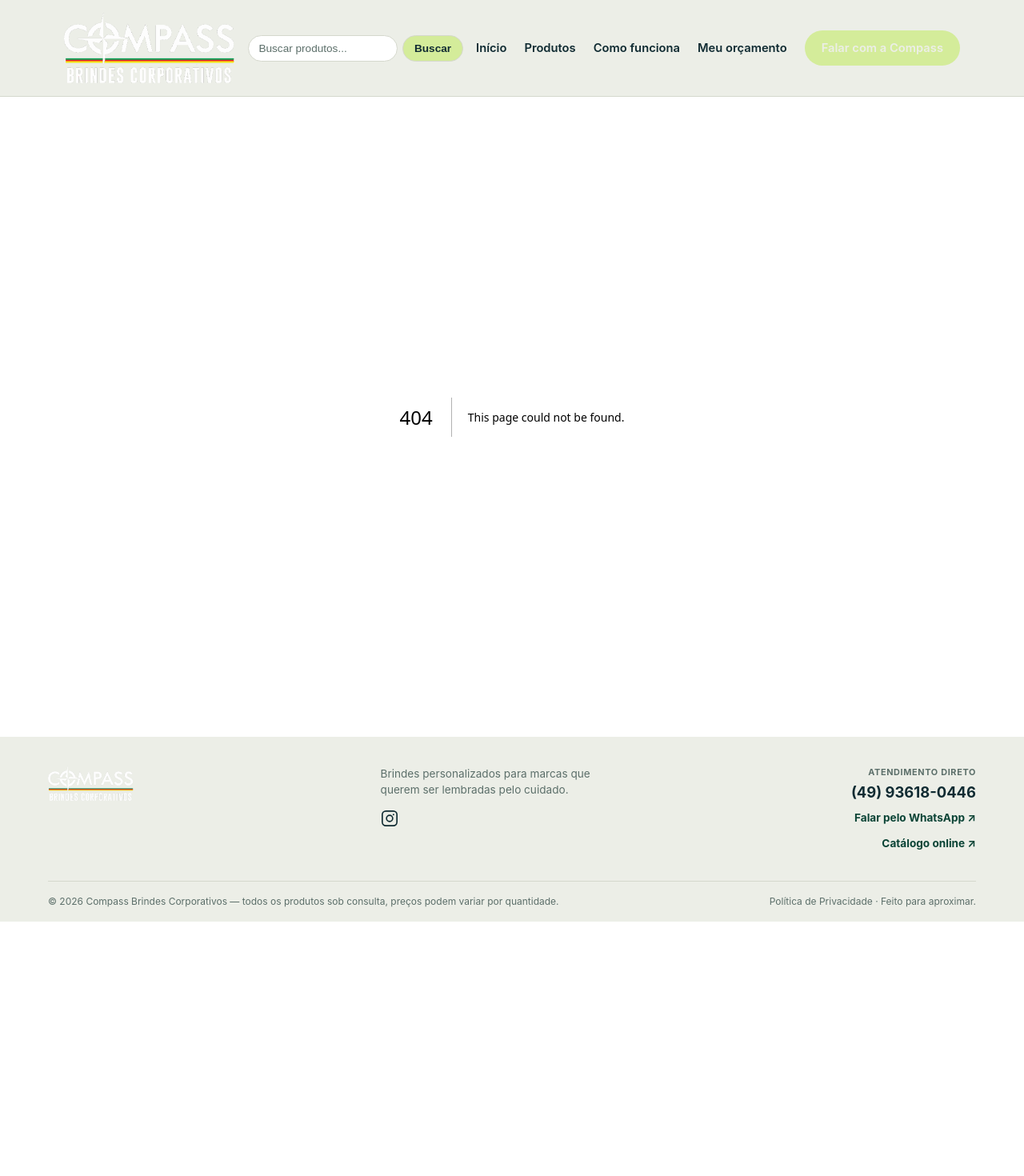
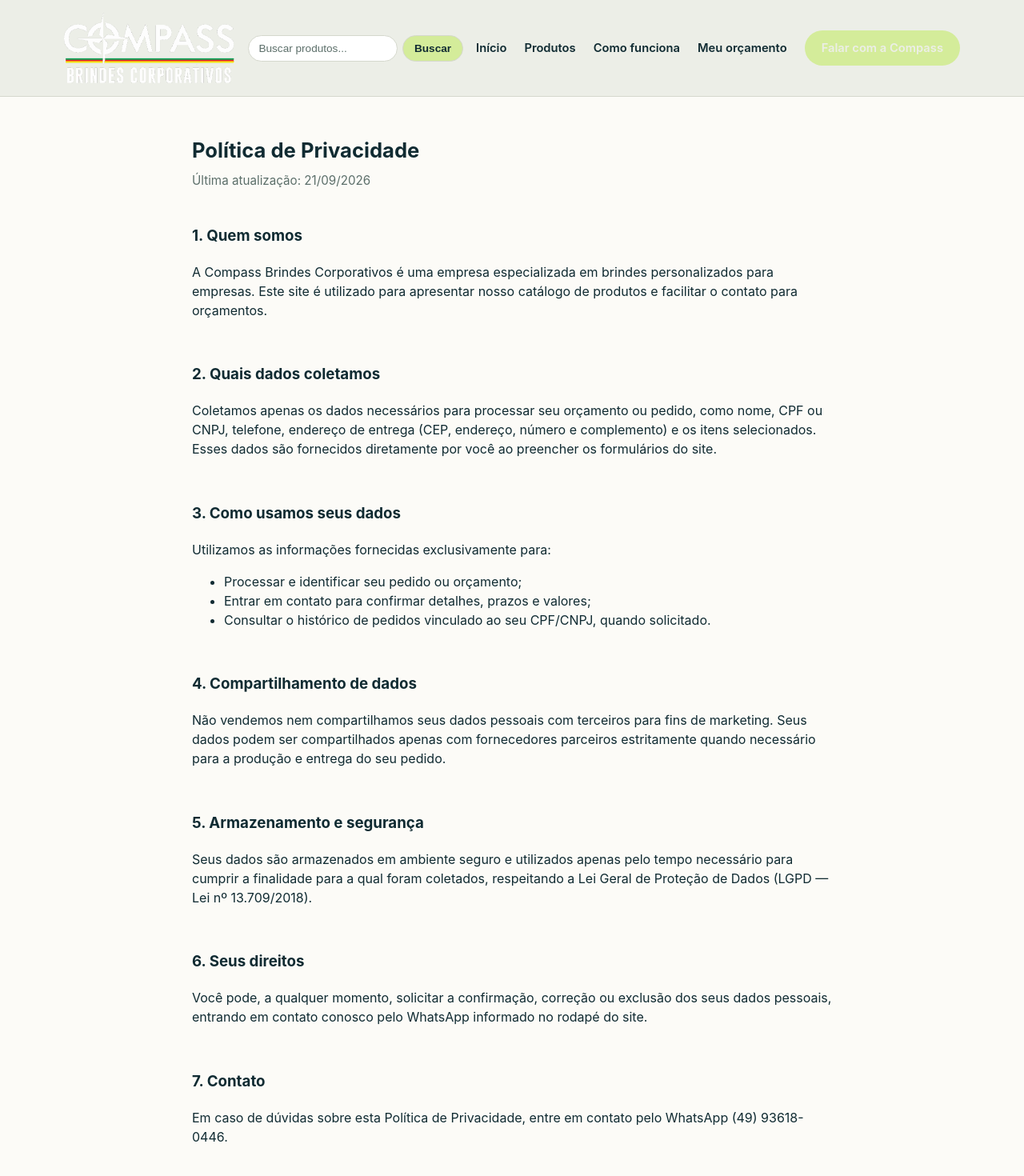
Before and after one commit to compassbrindes-stack/compass-brindes, a Next.js app: page /politica-de-privacidade in a window 1280 px wide. Before the commit this address had no page. Shown: the top 1470 px of the page at 80% size. Before the commit the page ends 1152 px from the top, so only its background shows below. Built offline with nearby package versions, Linux system fonts and the light colour scheme.

Commit message:
Create page.tsx

```diff
--- /dev/null
+++ b/app/politica-de-privacidade/page.tsx
@@ -0,0 +1,82 @@
+export const metadata = {
+  title: "Política de Privacidade — Compass Brindes Corporativos",
+};
+
+export default function PoliticaDePrivacidadePage() {
+  return (
+    <div className="container section" style={{ maxWidth: 800 }}>
+      <h2>Política de Privacidade</h2>
+      <p className="section-lede" style={{ marginBottom: 24 }}>
+        Última atualização: {new Date().toLocaleDateString("pt-BR")}
+      </p>
+
+      <div style={{ display: "flex", flexDirection: "column", gap: 20, color: "var(--color-text)" }}>
+        <section>
+          <h3>1. Quem somos</h3>
+          <p>
+            A Compass Brindes Corporativos é uma empresa especializada em brindes personalizados
+            para empresas. Este site é utilizado para apresentar nosso catálogo de produtos e
+            facilitar o contato para orçamentos.
+          </p>
+        </section>
+
+        <section>
+          <h3>2. Quais dados coletamos</h3>
+          <p>
+            Coletamos apenas os dados necessários para processar seu orçamento ou pedido, como
+            nome, CPF ou CNPJ, telefone, endereço de entrega (CEP, endereço, número e
+            complemento) e os itens selecionados. Esses dados são fornecidos diretamente por você
+            ao preencher os formulários do site.
+          </p>
+        </section>
+
+        <section>
+          <h3>3. Como usamos seus dados</h3>
+          <p>
+            Utilizamos as informações fornecidas exclusivamente para:
+          </p>
+          <ul>
+            <li>Processar e identificar seu pedido ou orçamento;</li>
+            <li>Entrar em contato para confirmar detalhes, prazos e valores;</li>
+            <li>Consultar o histórico de pedidos vinculado ao seu CPF/CNPJ, quando solicitado.</li>
+          </ul>
+        </section>
+
+        <section>
+          <h3>4. Compartilhamento de dados</h3>
+          <p>
+            Não vendemos nem compartilhamos seus dados pessoais com terceiros para fins de
+            marketing. Seus dados podem ser compartilhados apenas com fornecedores parceiros
+            estritamente quando necessário para a produção e entrega do seu pedido.
+          </p>
+        </section>
+
+        <section>
+          <h3>5. Armazenamento e segurança</h3>
+          <p>
+            Seus dados são armazenados em ambiente seguro e utilizados apenas pelo tempo
+            necessário para cumprir a finalidade para a qual foram coletados, respeitando a Lei
+            Geral de Proteção de Dados (LGPD — Lei nº 13.709/2018).
+          </p>
+        </section>
+
+        <section>
+          <h3>6. Seus direitos</h3>
+          <p>
+            Você pode, a qualquer momento, solicitar a confirmação, correção ou exclusão dos seus
+            dados pessoais, entrando em contato conosco pelo WhatsApp informado no rodapé do
+            site.
+          </p>
+        </section>
+
+        <section>
+          <h3>7. Contato</h3>
+          <p>
+            Em caso de dúvidas sobre esta Política de Privacidade, entre em contato pelo WhatsApp
+            (49) 93618-0446.
+          </p>
+        </section>
+      </div>
+    </div>
+  );
+}
```
